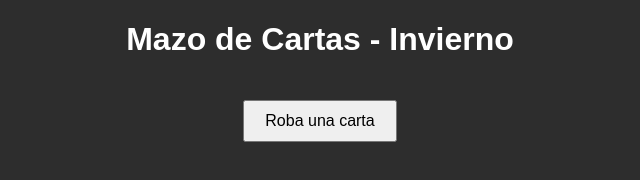
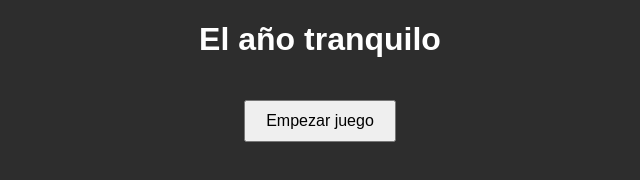
Before and after one commit to Tomasv4/El-a-o-tranquilo, a plain HTML site: page index.html in a window 1280 px wide. Shown: the whole page, without its empty margins (320-960 px from the left). Drawn offline with Linux system fonts and the light colour scheme.

Commit message:
Update index.html

```diff
--- a/index.html
+++ b/index.html
@@ -2,23 +2,28 @@
 <html lang="es">
 <head>
   <meta charset="UTF-8">
-  <title>Mazo de Cartas - Invierno</title>
+  <title>El año tranquilo</title>
   <link rel="stylesheet" href="style.css">
 </head>
 <body>
-  <h1>Mazo de Cartas - Invierno</h1>
+  <div id="game-container">
+    <h1 id="titulo-principal">El año tranquilo</h1>
+    <h2 id="titulo-estacion" style="display:none;"></h2>
 
     <div id="carta-container">
       <img id="carta" src="" alt="Carta" style="display:none;">
     </div>
 
     <div id="botones">
-    <button id="btn-robar" onclick="robarCarta()">Roba una carta</button>
+      <button id="btn-iniciar" onclick="iniciarJuego()">Empezar juego</button>
+      <button id="btn-robar" onclick="robarCarta()" style="display:none;">Roba una carta</button>
       <button id="btn-voltear" onclick="voltearCarta()" style="display:none;">Voltear</button>
       <button id="btn-siguiente" onclick="siguienteJugador()" style="display:none;">Siguiente jugador</button>
+      <button id="btn-reiniciar" onclick="reiniciarJuego()" style="display:none;">Volver a iniciar</button>
     </div>
 
     <p id="mensaje"></p>
+  </div>
 
   <script src="script.js"></script>
 </body>
```
Lines whose indentation alone changed are shown as unchanged.
